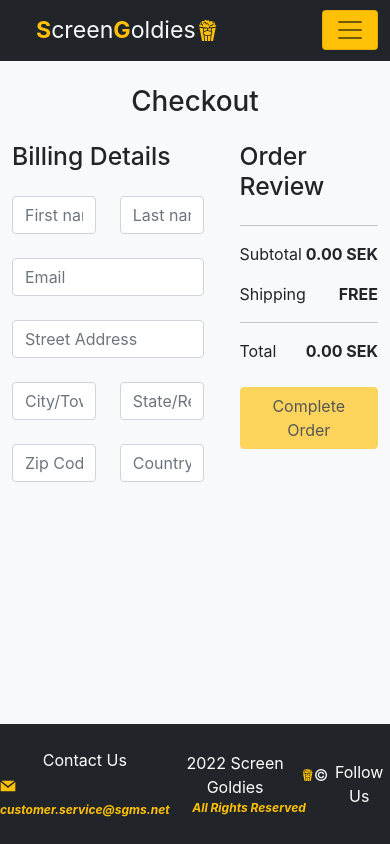
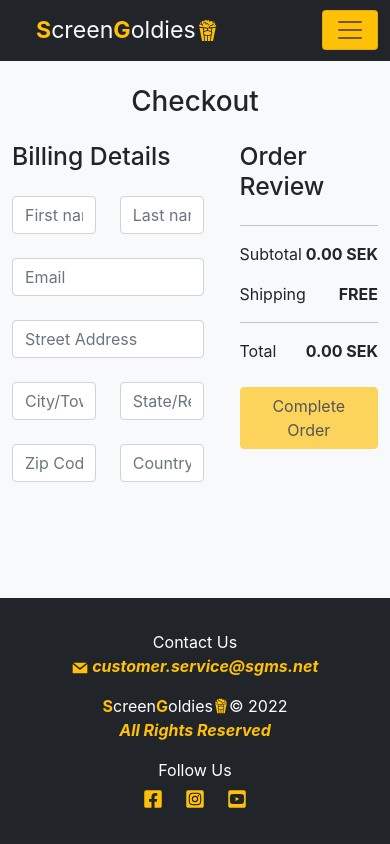
Before and after one commit to dimitar-4/movie-store-app-react, a React (Create React App) app: page /checkout in a window 390 px wide. Built offline with nearby package versions, Linux system fonts and the light colour scheme.

Commit message:
Add responsive design & media icons.

```diff
--- a/src/components/Footer.jsx
+++ b/src/components/Footer.jsx
@@ -1,37 +1,45 @@
 import { GiPopcorn } from "react-icons/gi";
 import { GrMail } from "react-icons/gr";
+import {
+  FaFacebookSquare,
+  FaInstagramSquare,
+  FaYoutubeSquare,
+} from "react-icons/fa";
 
 function Footer() {
   const date = new Date();
 
   return (
     <footer className="py-4 bg-dark text-white mt-auto">
-      <div className="d-flex justify-content-evenly align-items-center">
-        <div>
+      <div className="row mx-auto">
+        <div className="col-12 col-md-4 my-2">
           <p className="m-0 text-center">Contact Us</p>
-          <p className="text-warning m-0">
+          <p className="text-warning text-center m-0">
             <GrMail />{" "}
-            <strong style={{ fontSize: 12 }} className="text-center fst-italic">
+            <strong className="text-center fst-italic">
               customer.service@sgms.net
             </strong>
           </p>
         </div>
-        <div>
-          <p className="text-center m-0 d-flex align-items-center">
-            {date.getFullYear()} Screen Goldies
+        <div className="col-12 col-md-4 my-2">
+          <p className="m-0 d-flex justify-content-center align-items-center">
+            <strong className="text-warning">S</strong>
+            creen<strong className="text-warning">G</strong>oldies
             <GiPopcorn className="text-warning" />
-            &copy;
+            &copy;&nbsp;
+            {date.getFullYear()}
           </p>
-          <p
-            style={{ fontSize: 12 }}
-            className="text-center text-warning m-0 fw-bold fst-italic"
-          >
+          <p className="text-center text-warning m-0 fw-bold fst-italic">
             All Rights Reserved
           </p>
         </div>
-        <div>
+        <div className="col-12 col-md-4 my-2">
           <p className="m-0 text-center">Follow Us</p>
-          <p className="text-warning m-0"></p>
+          <p className="text-warning m-0 text-center fs-5">
+            <FaFacebookSquare className="mx-2" />{" "}
+            <FaInstagramSquare className="mx-2" />{" "}
+            <FaYoutubeSquare className="mx-2" />
+          </p>
         </div>
       </div>
     </footer>
```
